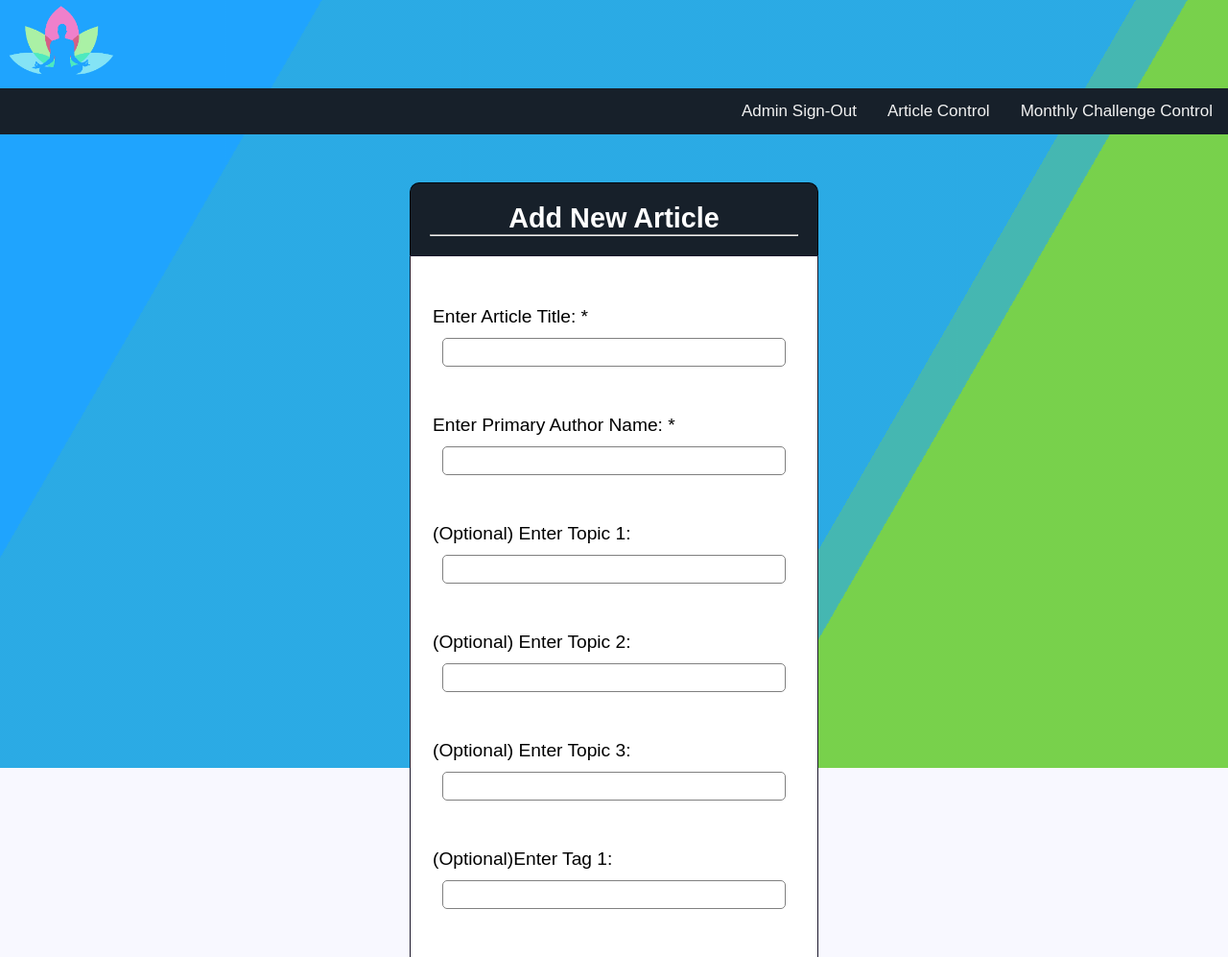
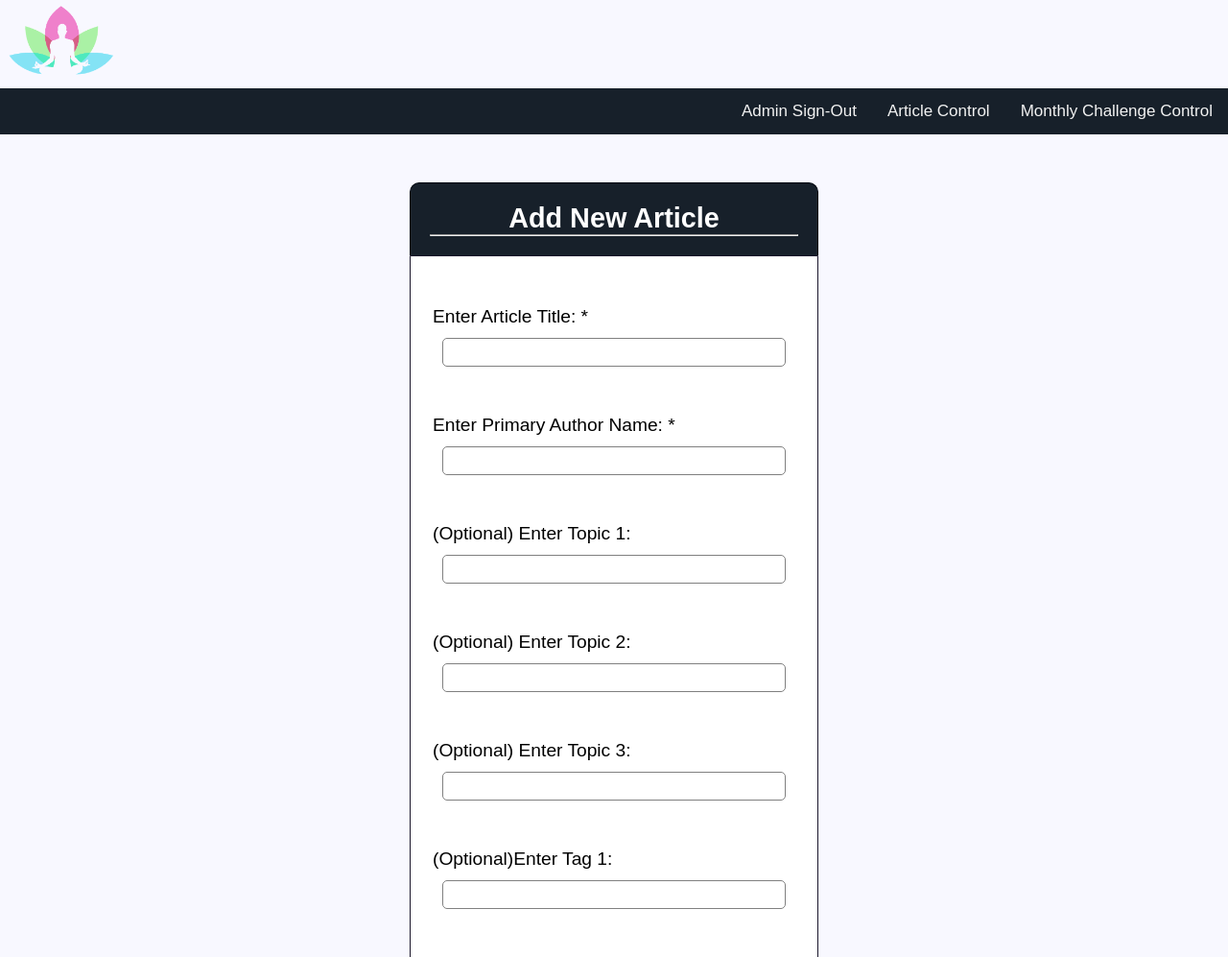
Before and after one commit to obaidrehman30/Wellness-app, a PHP site: page /Admin/adminArticleControl.php in a window 1280 px wide. Shown: the top 997 px of the page at 96% size. Run offline with PHP 8.4, Linux system fonts and the light colour scheme; data comes from the database, SQL or seed files in the repository.

Commit message:
adminArticleControl

```diff
--- a/wellness/Admin/adminArticleControl.php
+++ b/wellness/Admin/adminArticleControl.php
@@ -53,17 +53,6 @@ html {
     margin:0;
   }
 
-  .bg {
-    animation:slide 3s ease-in-out infinite alternate;
-    background-image: linear-gradient(-60deg, #6c3 50%, #09f 50%);
-    bottom:0;
-    left:-50%;
-    opacity:.5;
-    position:fixed;
-    right:-50%;
-    top:0;
-    z-index:-1;
-  }
 
   .bg2 {
     animation-direction:alternate-reverse;
```
